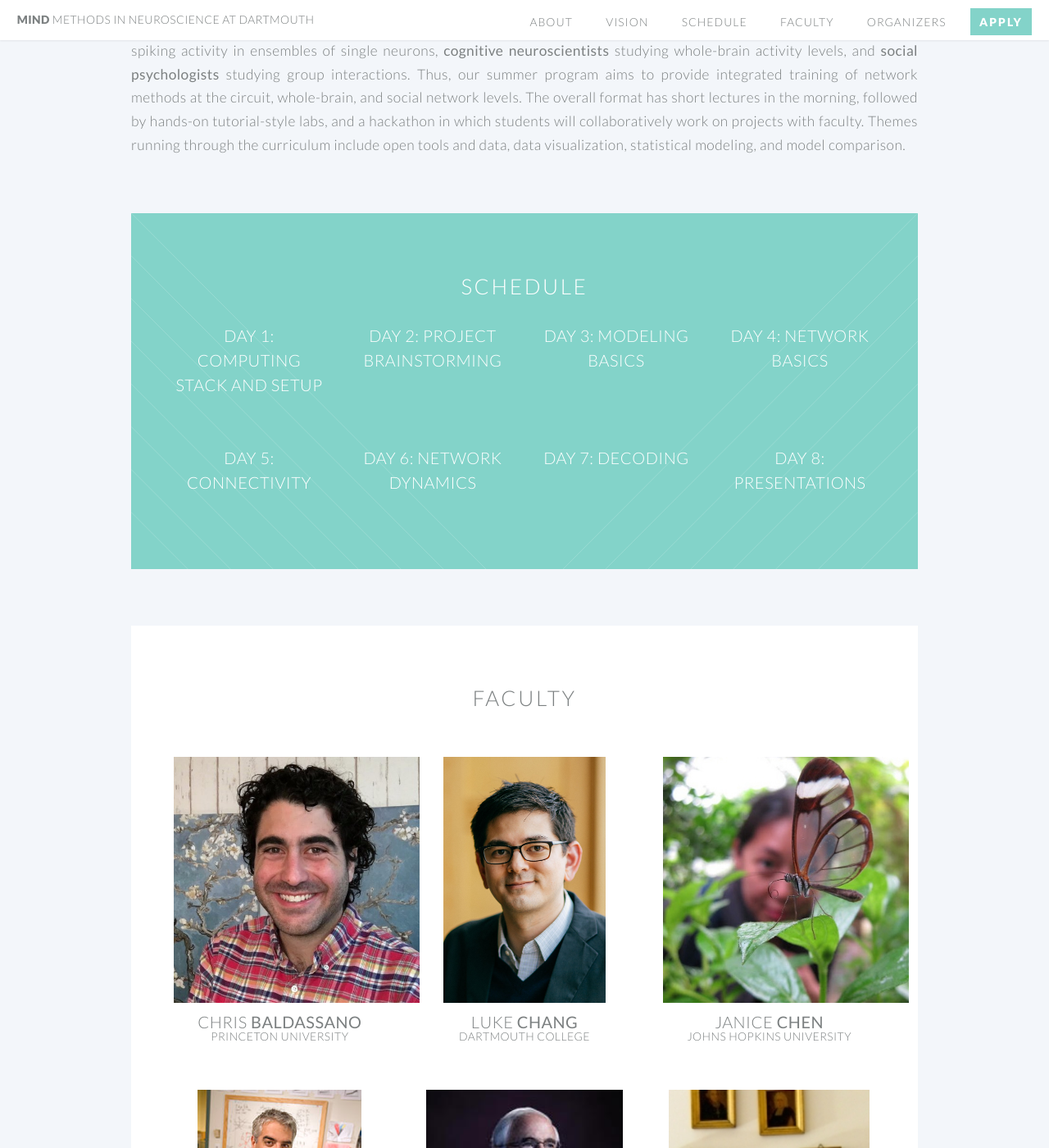
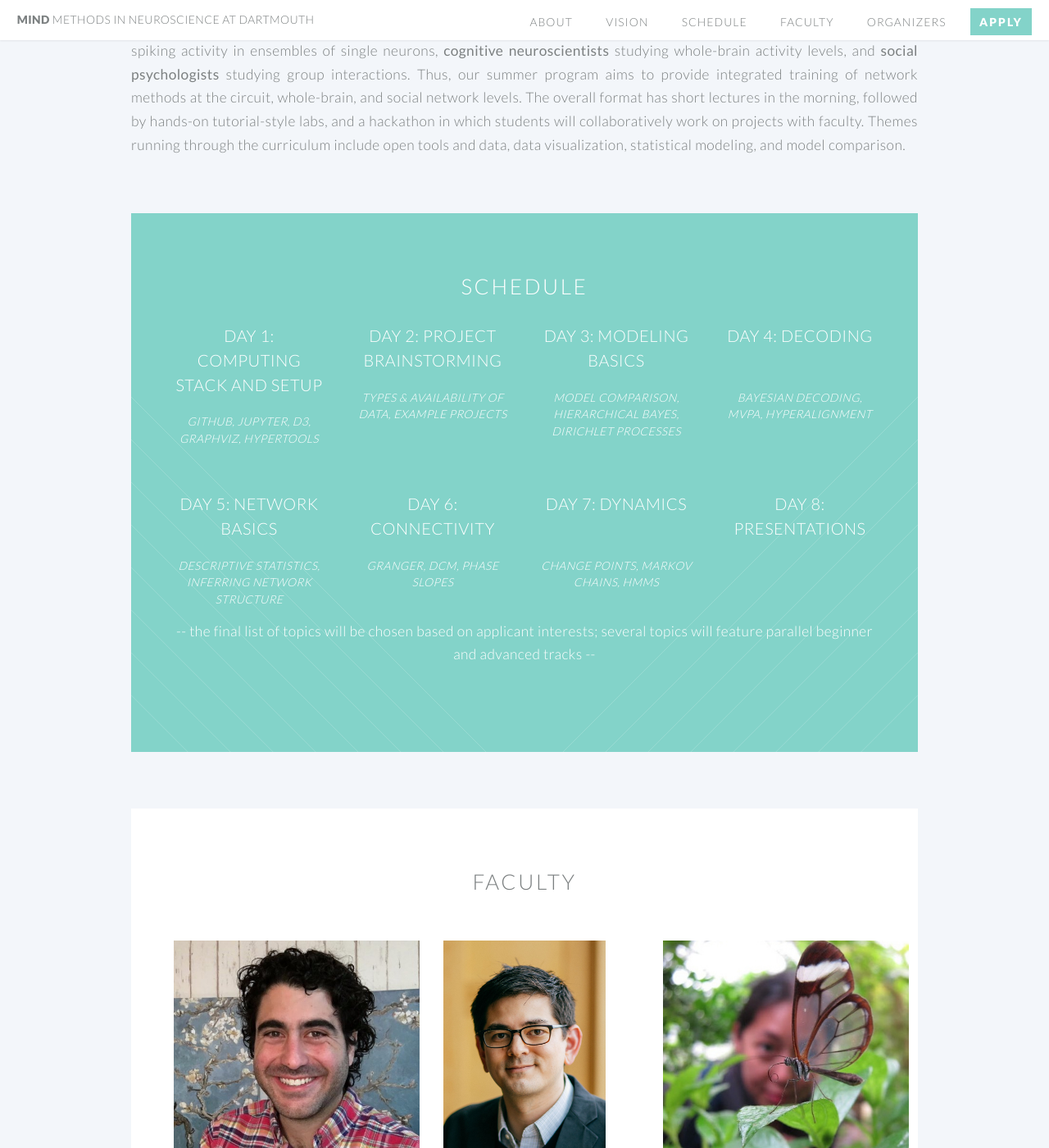
Before and after one commit to Summer-MIND/Summer-MIND.github.io, a Jekyll site: the page built from index.html, in a window 1280 px wide and 1400 px high, scrolled down 1219 px. Shown: the whole window at 82% size. Built offline with Jekyll 4.4.1, drawn with Linux system fonts in a browser that asks for light colours; comment, search, counter and statistics services are not loaded.

Commit message:
Added topics to schedule

```diff
--- a/css/style.css
+++ b/css/style.css
@@ -91,6 +91,14 @@
 		font-weight: 50;
 		font-size: .8em;
 	}
+
+	h4.topic {
+		margin-top: 0em;
+		font-weight: 50;
+		font-size: .8em;
+		font-style: oblique; /* doesn't work */
+	}
+
 	sub {
 		font-size: 0.8em;
 		position: relative;
--- a/index.html
+++ b/index.html
@@ -51,7 +51,13 @@ layout: landing-page
 							<div class="3u">
 								<section>
 									<header>
-										<h3>Day 1: Computing Stack and Setup</h3>
+										<h3>Day
+										1:
+										Computing
+										Stack
+										and
+										Setup</h3>
+<h4 class="topic">GitHub, Jupyter, d3, Graphviz, hypertools</h4>
 									</header>
 								</section>
 
@@ -59,7 +65,11 @@ layout: landing-page
 							<div class="3u">
 								<section>
 									<header>
-										<h3>Day 2: Project Brainstorming</h3>
+										<h3>Day
+										2:
+										Project
+										Brainstorming</h3>
+<h4 class="topic">Types & availability of data, Example projects</h4>
 									</header>
 								</section>
 
@@ -68,14 +78,16 @@ layout: landing-page
 								<section>
 									<header>
 										<h3>Day 3: Modeling Basics</h3>
-									</header>
+<h4 class="topic">Model comparison, hierarchical Bayes, Dirichlet processes</h4>
+</header>
 								</section>
 							</div>
 							<div class="3u">
 								<section>
 									<header>
-										<h3>Day 4: Network Basics</h3>
-									</header>
+										<h3>Day 4: Decoding<br><br></h3>
+<h4 class="topic">Bayesian decoding, MVPA, hyperalignment</h4>
+</header>
 								</section>
 							</div>
 
@@ -84,7 +96,8 @@ layout: landing-page
 							<div class="3u">
 								<section>
 									<header>
-										<h3>Day 5: Connectivity</h3>
+										<h3>Day 5: Network Basics</h3>
+<h4 class="topic">Descriptive statistics, inferring network structure</h4>
 									</header>
 								</section>
 
@@ -92,7 +105,8 @@ layout: landing-page
 							<div class="3u">
 								<section>
 									<header>
-										<h3>Day 6:  Network Dynamics</h3>
+										<h3>Day 6: Connectivity</h3>
+<h4 class="topic">Granger, DCM, phase slopes</h4>
 									</header>
 
 								</section>
@@ -100,7 +114,8 @@ layout: landing-page
                             <div class="3u">
 								<section>
 									<header>
-										<h3>Day 7: Decoding</h3>
+										<h3>Day 7: Dynamics<br><br></h3>
+<h4 class="topic">Change points, Markov chains, HMMs</h4>
 									</header>
 
 								</section>
@@ -114,6 +129,7 @@ layout: landing-page
 								</section>
 							</div>
 						</div>
+<p>-- the final list of topics will be chosen based on applicant interests; several topics will feature parallel beginner and advanced tracks --</p>
 					</section>
 
 				<!-- Three -->
```
